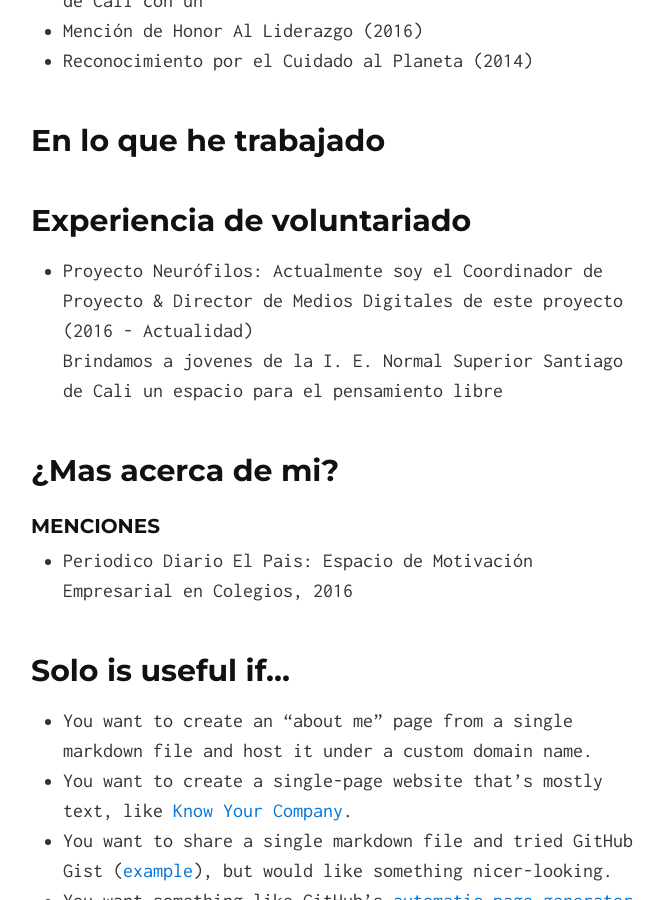
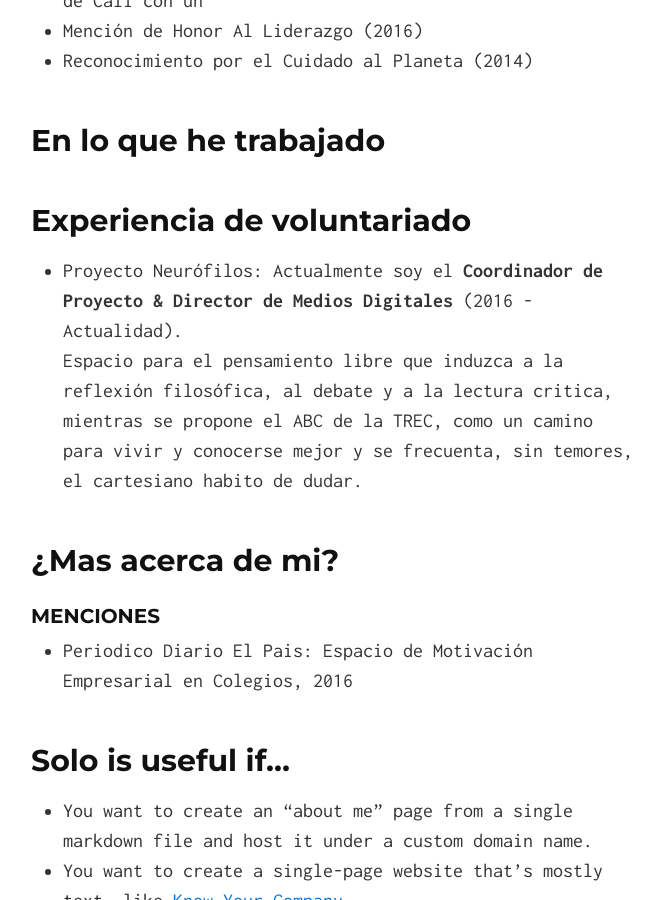
Before and after one commit to MaurooRen/maurooren.github.io, a Jekyll site: the page built from index.md, in a window 1280 px wide and 900 px high, scrolled down 724 px. Shown: the whole window, without its empty margins (307-970 px from the left). Built offline with Jekyll 4.4.1, drawn with Linux system fonts in a browser that asks for light colours; nearby versions of some CDN libraries.

Commit message:
Education

```diff
--- a/index.md
+++ b/index.md
@@ -23,7 +23,7 @@ layout: default
 
 ## Experiencia de voluntariado
 
-* Proyecto Neurófilos: Actualmente soy el Coordinador de Proyecto & Director de Medios Digitales de este proyecto (2016 - Actualidad)<br>Brindamos a jovenes de la I. E. Normal Superior Santiago de Cali un espacio para el pensamiento libre
+* Proyecto Neurófilos: Actualmente soy el **Coordinador de Proyecto & Director de Medios Digitales** (2016 - Actualidad).<br>Espacio para el pensamiento libre que induzca a la reflexión filosófica, al debate y a la lectura critica, mientras se propone el ABC de la TREC, como un camino para vivir y conocerse mejor y se frecuenta, sin temores, el cartesiano habito de dudar.
 
 
 ## ¿Mas acerca de mi?
```
